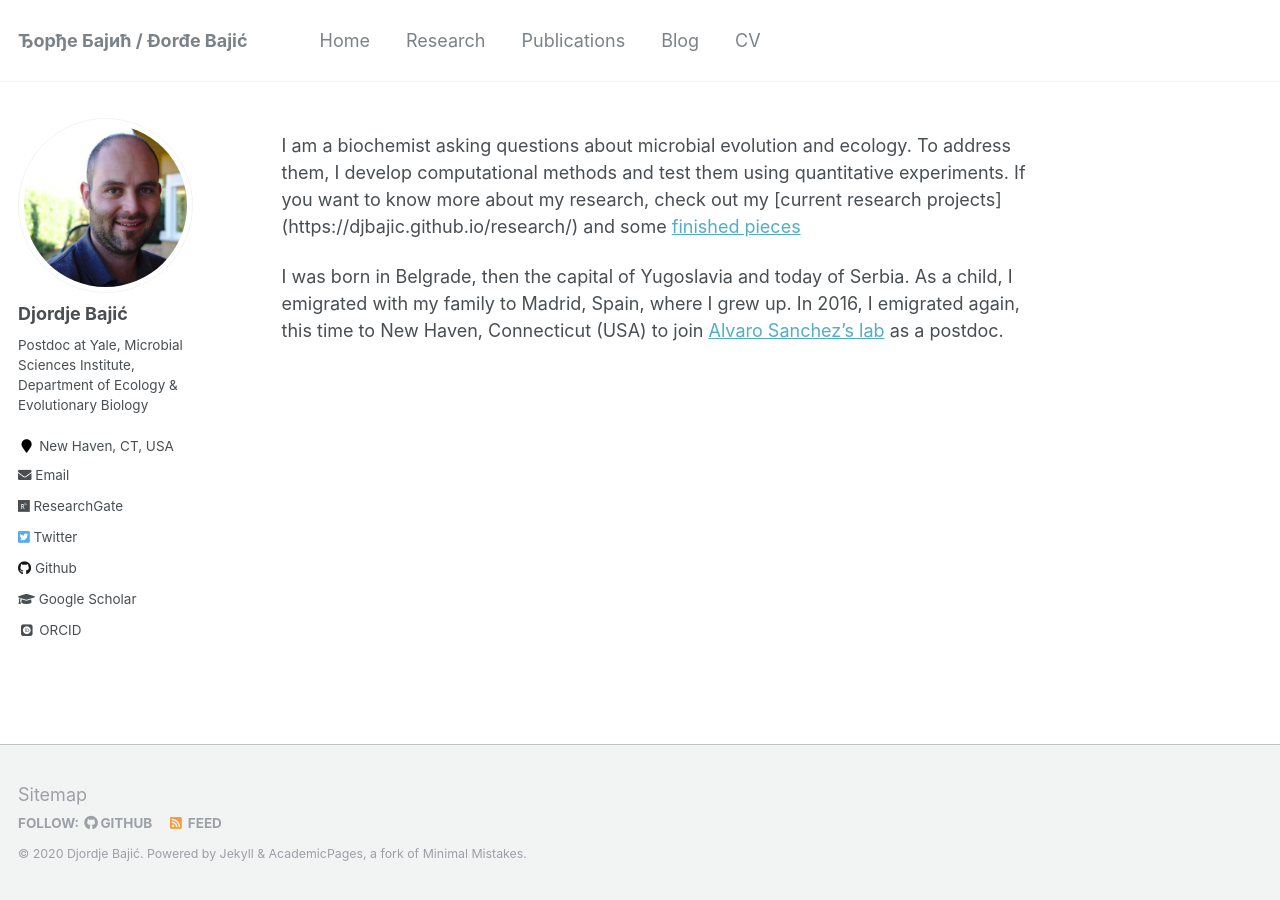
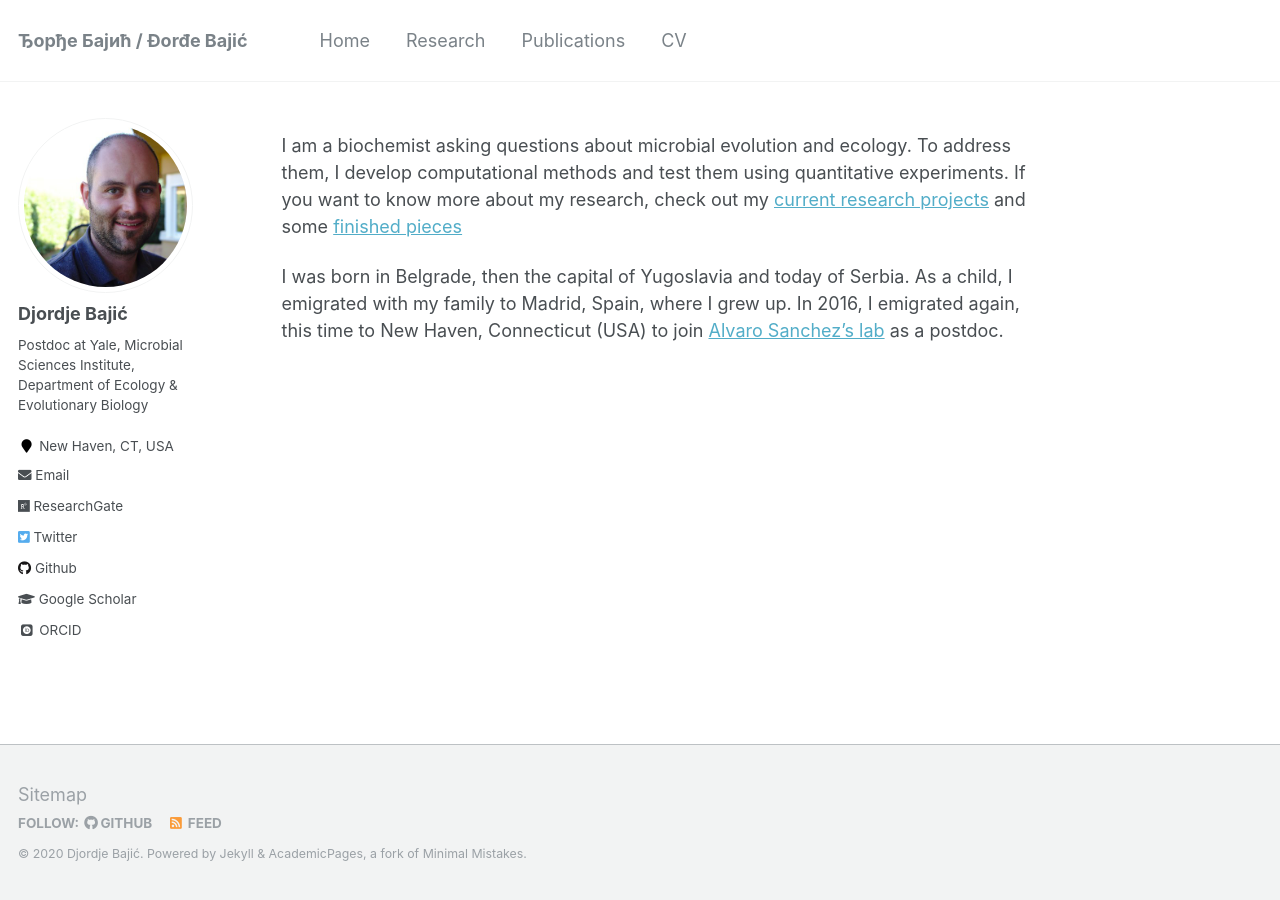
Before and after one commit to djbajic/djbajic.github.io, a Jekyll site: the page built from _pages/about.md, in a window 1280 px wide. Built offline with Jekyll 4.4.1, drawn with Linux system fonts in a browser that asks for light colours; some web fonts are replaced.

Commit message:
minor fix in main

```diff
--- a/_data/navigation.yml
+++ b/_data/navigation.yml
@@ -10,8 +10,5 @@ main:
   - title: "Publications"
     url: /publications/
 
-  - title: "Blog"
-    url: /year-archive/
-
   - title: "CV"
     url: /images/CV_djordje.pdf
--- a/_pages/about.md
+++ b/_pages/about.md
@@ -7,6 +7,6 @@ redirect_from:
   - /about.html
 ---
 
-I am a biochemist asking questions about microbial evolution and ecology. To address them, I develop computational methods and test them using quantitative experiments. If you want to know more about my research, check out my [current research projects] (https://djbajic.github.io/research/) and some [finished pieces](https://djbajic.github.io/publications/)
+I am a biochemist asking questions about microbial evolution and ecology. To address them, I develop computational methods and test them using quantitative experiments. If you want to know more about my research, check out my [current research projects](https://djbajic.github.io/research/) and some [finished pieces](https://djbajic.github.io/publications/)
 
 I was born in Belgrade, then the capital of Yugoslavia and today of Serbia. As a child, I emigrated with my family to Madrid, Spain, where I grew up. In 2016, I emigrated again, this time to New Haven, Connecticut (USA) to join [Alvaro Sanchez's lab](http://sanchezlaboratory.com/) as a postdoc.
```
